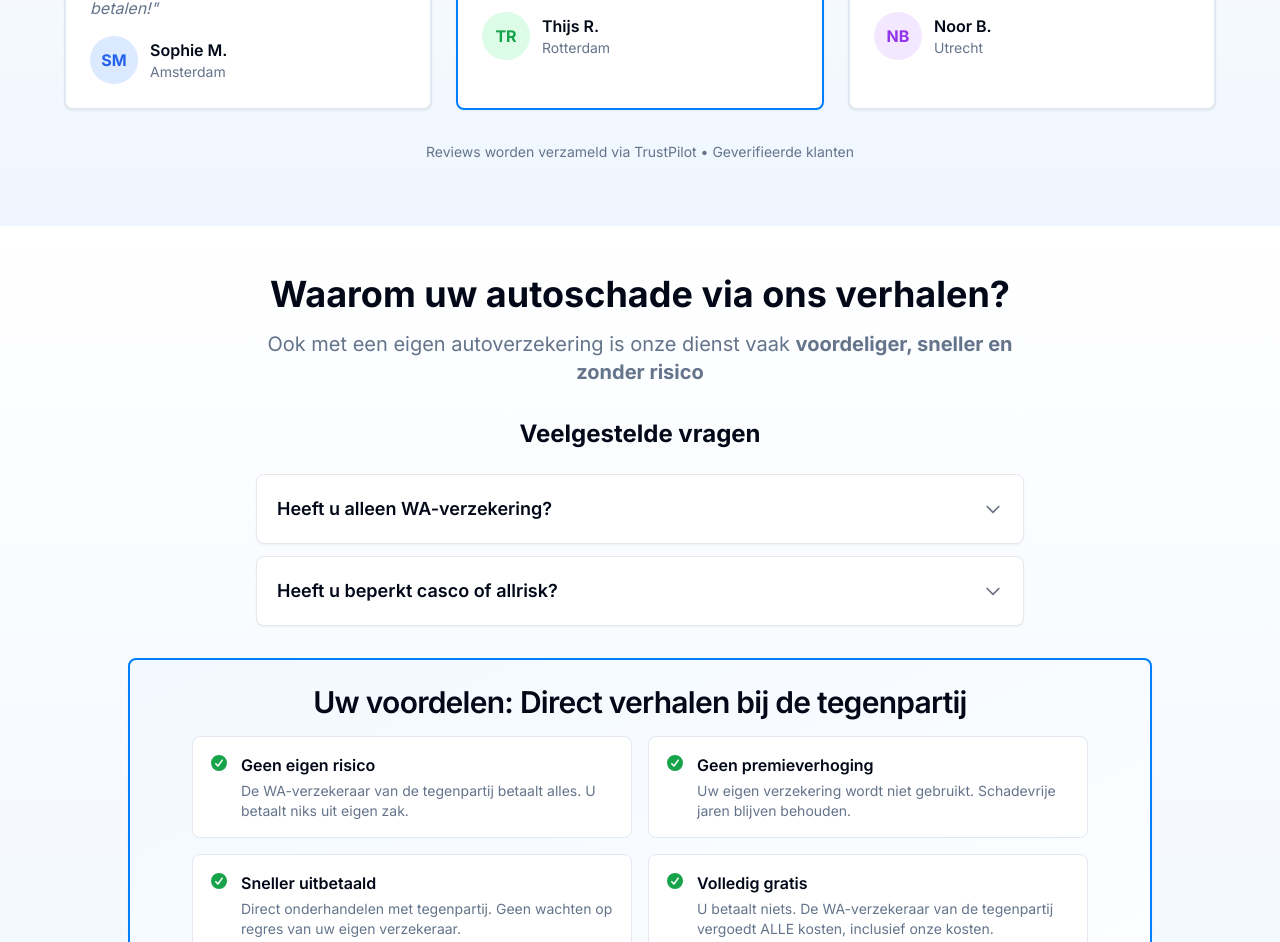
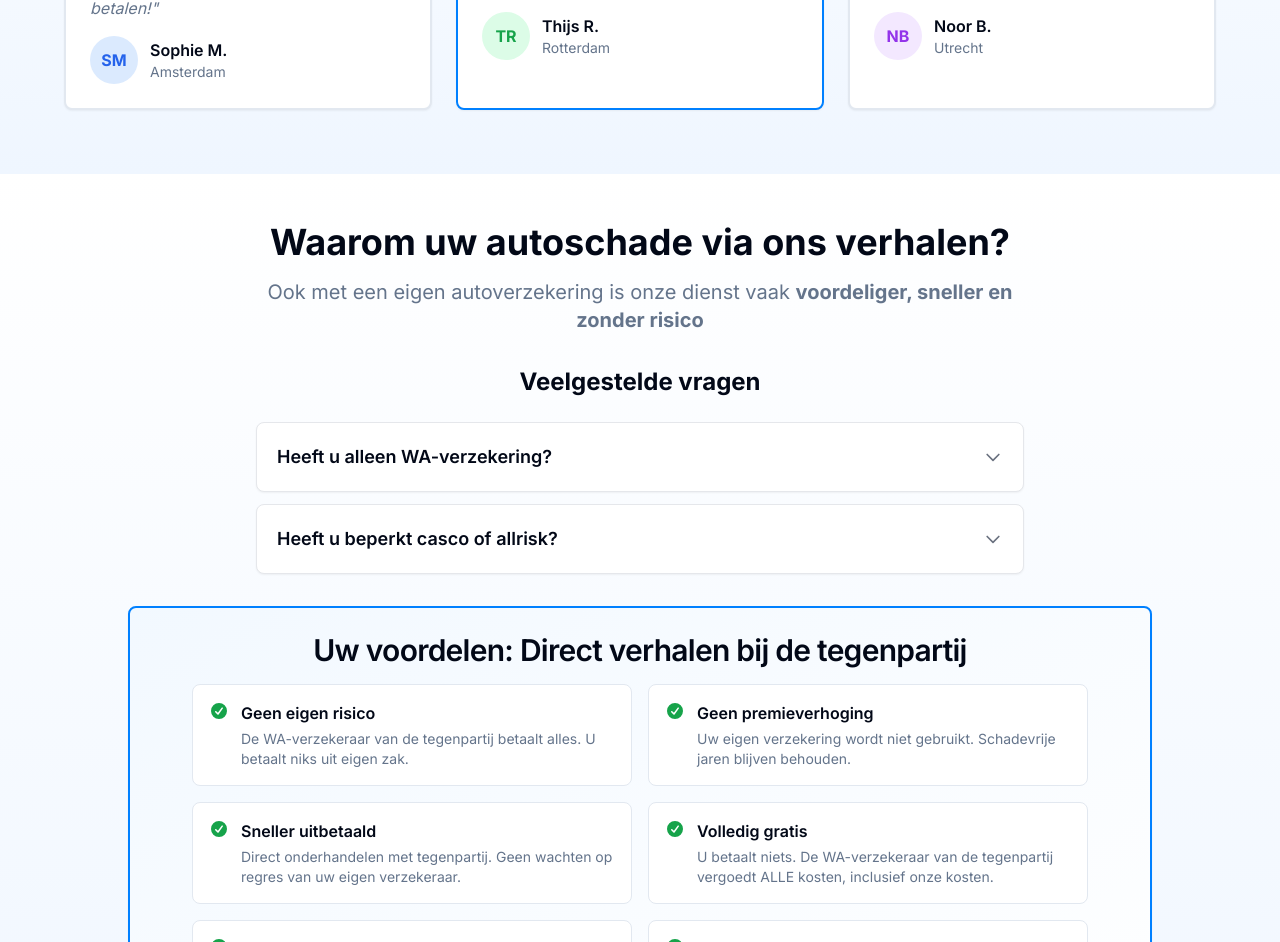
Before and after one commit to Championne/Gratisschadeverhalen.nl, a Next.js app: page / in a window 1280 px wide. Shown: the part 2783-3725 px from the top of the page. Built offline with nearby package versions, Linux system fonts and the light colour scheme; no server answers.

Commit message:
Remove TrustPilot review note

```diff
--- a/app/page.tsx
+++ b/app/page.tsx
@@ -678,12 +678,6 @@ export default function HomePage() {
                 </Card>
               </div>
 
-              {/* Review Platform Note */}
-              <div className="text-center mt-8">
-                <p className="text-sm text-muted-foreground">
-                  Reviews worden verzameld via TrustPilot • Geverifieerde klanten
-                </p>
-              </div>
             </div>
           </div>
         </section>
```
